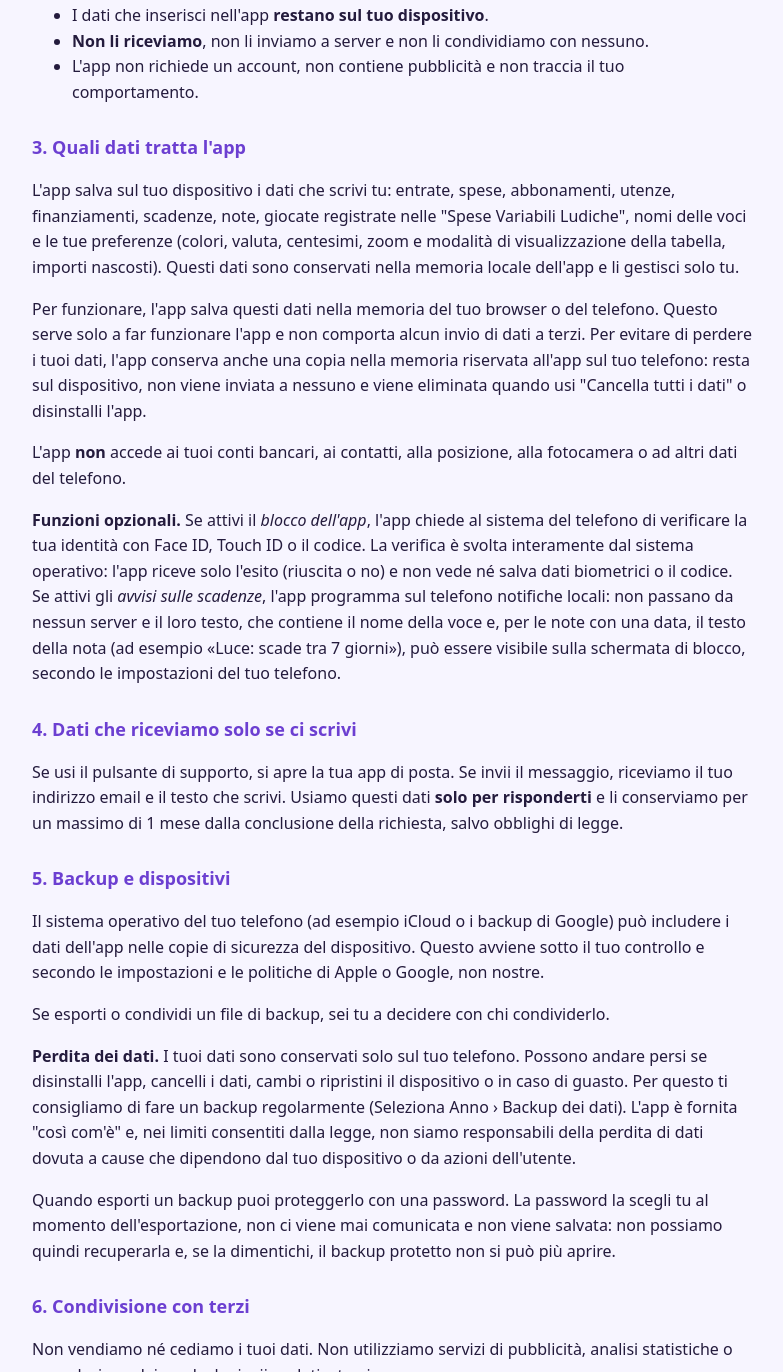
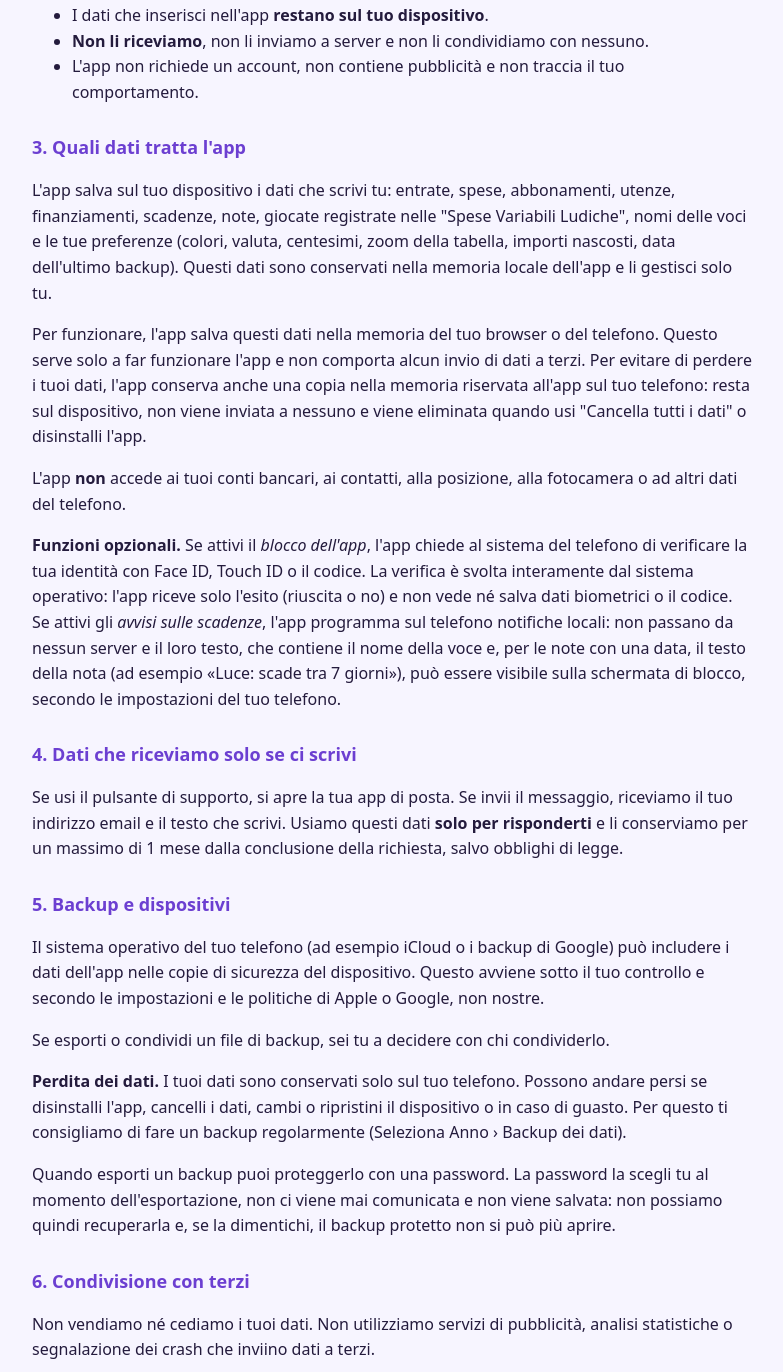
Before and after one commit to GoglioFederico/vivisereno, a plain HTML site: page index.html in a window 1280 px wide. Shown: the part 387-1759 px from the top of the page, without its empty margins (248-1031 px from the left). Drawn offline with Linux system fonts and the light colour scheme.

Commit message:
Add files via upload

```diff
--- a/index.html
+++ b/index.html
@@ -9,7 +9,7 @@
 <li>L'app non richiede un account, non contiene pubblicità e non traccia il tuo comportamento.</li>
 </ul>
 <h2>3. Quali dati tratta l'app</h2>
-<p>L'app salva sul tuo dispositivo i dati che scrivi tu: entrate, spese, abbonamenti, utenze, finanziamenti, scadenze, note, giocate registrate nelle "Spese Variabili Ludiche", nomi delle voci e le tue preferenze (colori, valuta, centesimi, zoom e modalità di visualizzazione della tabella, importi nascosti). Questi dati sono conservati nella memoria locale dell'app e li gestisci solo tu.</p>
+<p>L'app salva sul tuo dispositivo i dati che scrivi tu: entrate, spese, abbonamenti, utenze, finanziamenti, scadenze, note, giocate registrate nelle "Spese Variabili Ludiche", nomi delle voci e le tue preferenze (colori, valuta, centesimi, zoom della tabella, importi nascosti, data dell'ultimo backup). Questi dati sono conservati nella memoria locale dell'app e li gestisci solo tu.</p>
 <p>Per funzionare, l'app salva questi dati nella memoria del tuo browser o del telefono. Questo serve solo a far funzionare l'app e non comporta alcun invio di dati a terzi. Per evitare di perdere i tuoi dati, l'app conserva anche una copia nella memoria riservata all'app sul tuo telefono: resta sul dispositivo, non viene inviata a nessuno e viene eliminata quando usi "Cancella tutti i dati" o disinstalli l'app.</p>
 <p>L'app <strong>non</strong> accede ai tuoi conti bancari, ai contatti, alla posizione, alla fotocamera o ad altri dati del telefono.</p>
 <p><strong>Funzioni opzionali.</strong> Se attivi il <em>blocco dell'app</em>, l'app chiede al sistema del telefono di verificare la tua identità con Face ID, Touch ID o il codice. La verifica è svolta interamente dal sistema operativo: l'app riceve solo l'esito (riuscita o no) e non vede né salva dati biometrici o il codice. Se attivi gli <em>avvisi sulle scadenze</em>, l'app programma sul telefono notifiche locali: non passano da nessun server e il loro testo, che contiene il nome della voce e, per le note con una data, il testo della nota (ad esempio «Luce: scade tra 7 giorni»), può essere visibile sulla schermata di blocco, secondo le impostazioni del tuo telefono.</p>
@@ -18,7 +18,7 @@
 <h2>5. Backup e dispositivi</h2>
 <p>Il sistema operativo del tuo telefono (ad esempio iCloud o i backup di Google) può includere i dati dell'app nelle copie di sicurezza del dispositivo. Questo avviene sotto il tuo controllo e secondo le impostazioni e le politiche di Apple o Google, non nostre.</p>
 <p>Se esporti o condividi un file di backup, sei tu a decidere con chi condividerlo.</p>
-<p><strong>Perdita dei dati.</strong> I tuoi dati sono conservati solo sul tuo telefono. Possono andare persi se disinstalli l'app, cancelli i dati, cambi o ripristini il dispositivo o in caso di guasto. Per questo ti consigliamo di fare un backup regolarmente (Seleziona Anno › Backup dei dati). L'app è fornita &quot;così com'è&quot; e, nei limiti consentiti dalla legge, non siamo responsabili della perdita di dati dovuta a cause che dipendono dal tuo dispositivo o da azioni dell'utente.</p>
+<p><strong>Perdita dei dati.</strong> I tuoi dati sono conservati solo sul tuo telefono. Possono andare persi se disinstalli l'app, cancelli i dati, cambi o ripristini il dispositivo o in caso di guasto. Per questo ti consigliamo di fare un backup regolarmente (Seleziona Anno › Backup dei dati).</p>
 <p>Quando esporti un backup puoi proteggerlo con una password. La password la scegli tu al momento dell'esportazione, non ci viene mai comunicata e non viene salvata: non possiamo quindi recuperarla e, se la dimentichi, il backup protetto non si può più aprire.</p>
 <h2>6. Condivisione con terzi</h2>
 <p>Non vendiamo né cediamo i tuoi dati. Non utilizziamo servizi di pubblicità, analisi statistiche o segnalazione dei crash che inviino dati a terzi.</p>
```
